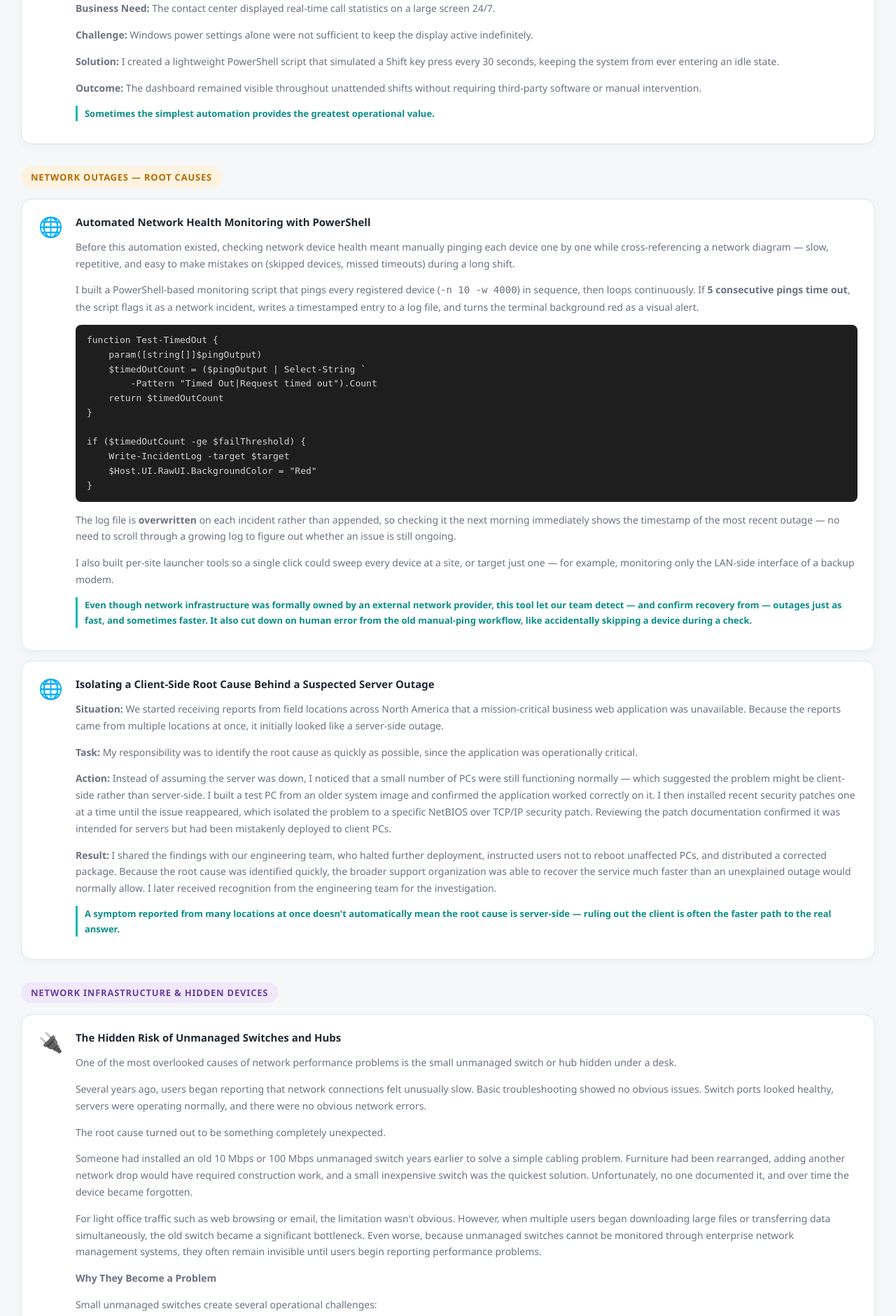
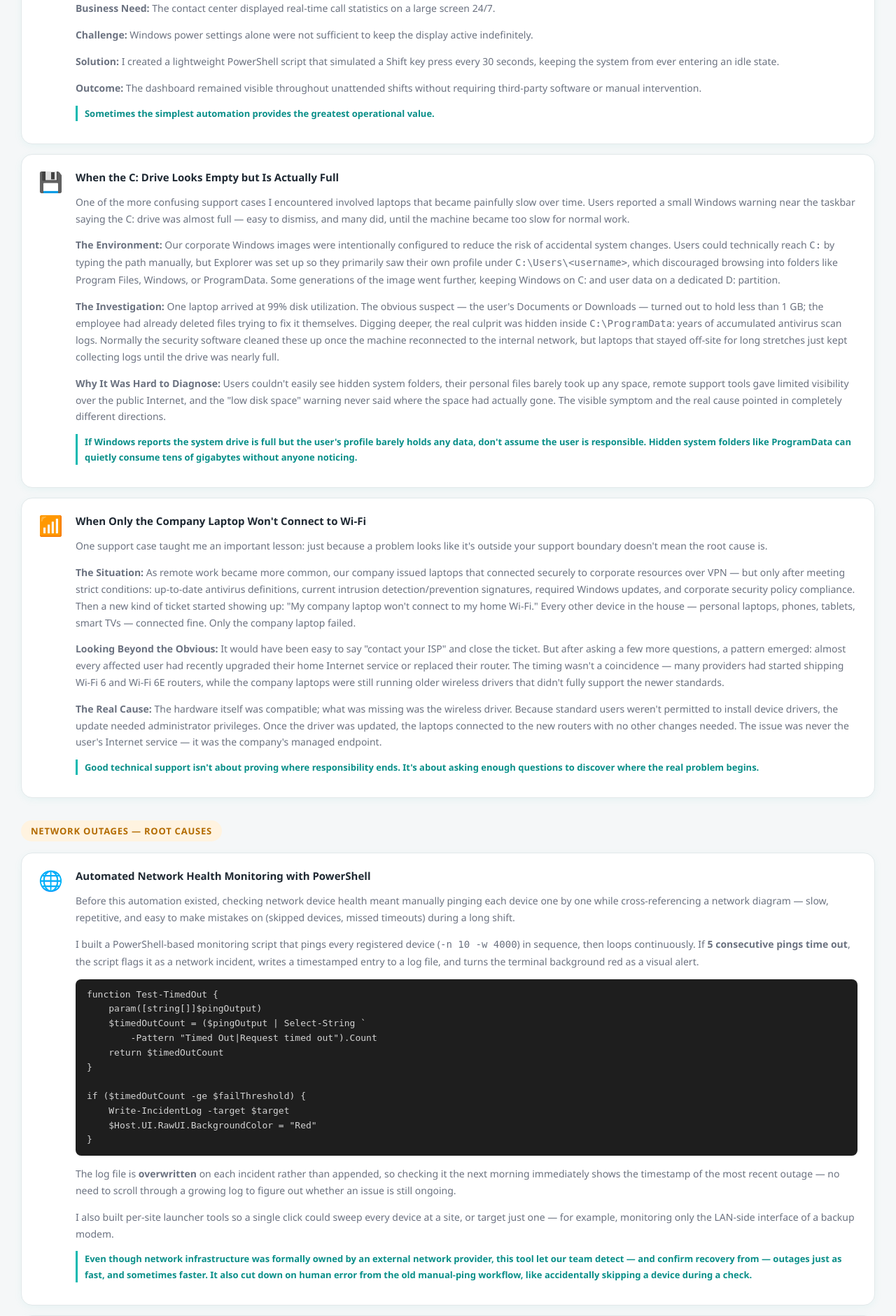
Before and after one commit to heelstriker/virtualhelpdesk, a Flask app: page /field_notes in a window 1280 px wide. Shown: the part 392-2272 px from the top of the page at 70% size. Run offline with Flask 3, Linux system fonts and the light colour scheme.

Commit message:
update Field Notes

```diff
--- a/templates/field_notes.html
+++ b/templates/field_notes.html
@@ -46,6 +46,106 @@
                 </p>
                 <p class="fn-lesson">
                     Sometimes the simplest automation provides the greatest operational value.
+                </p>
+            </div>
+        </div>
+    </div>
+
+    <div class="fn-card">
+        <div class="fn-icon">💾</div>
+        <div class="fn-body">
+            <div class="fn-title">When the C: Drive Looks Empty but Is Actually Full</div>
+            <div class="fn-desc">
+                <p>
+                    One of the more confusing support cases I encountered involved laptops
+                    that became painfully slow over time. Users reported a small Windows
+                    warning near the taskbar saying the C: drive was almost full — easy to
+                    dismiss, and many did, until the machine became too slow for normal
+                    work.
+                </p>
+                <p>
+                    <strong>The Environment:</strong> Our corporate Windows images were
+                    intentionally configured to reduce the risk of accidental system
+                    changes. Users could technically reach <code>C:</code> by typing the
+                    path manually, but Explorer was set up so they primarily saw their own
+                    profile under <code>C:\Users\&lt;username&gt;</code>, which discouraged
+                    browsing into folders like Program Files, Windows, or ProgramData. Some
+                    generations of the image went further, keeping Windows on C: and user
+                    data on a dedicated D: partition.
+                </p>
+                <p>
+                    <strong>The Investigation:</strong> One laptop arrived at 99% disk
+                    utilization. The obvious suspect — the user's Documents or Downloads —
+                    turned out to hold less than 1 GB; the employee had already deleted
+                    files trying to fix it themselves. Digging deeper, the real culprit was
+                    hidden inside <code>C:\ProgramData</code>: years of accumulated
+                    antivirus scan logs. Normally the security software cleaned these up
+                    once the machine reconnected to the internal network, but laptops that
+                    stayed off-site for long stretches just kept collecting logs until the
+                    drive was nearly full.
+                </p>
+                <p>
+                    <strong>Why It Was Hard to Diagnose:</strong> Users couldn't easily see
+                    hidden system folders, their personal files barely took up any space,
+                    remote support tools gave limited visibility over the public Internet,
+                    and the "low disk space" warning never said where the space had
+                    actually gone. The visible symptom and the real cause pointed in
+                    completely different directions.
+                </p>
+                <p class="fn-lesson">
+                    If Windows reports the system drive is full but the user's profile
+                    barely holds any data, don't assume the user is responsible. Hidden
+                    system folders like ProgramData can quietly consume tens of gigabytes
+                    without anyone noticing.
+                </p>
+            </div>
+        </div>
+    </div>
+
+    <div class="fn-card">
+        <div class="fn-icon">📶</div>
+        <div class="fn-body">
+            <div class="fn-title">When Only the Company Laptop Won't Connect to Wi-Fi</div>
+            <div class="fn-desc">
+                <p>
+                    One support case taught me an important lesson: just because a problem
+                    looks like it's outside your support boundary doesn't mean the root
+                    cause is.
+                </p>
+                <p>
+                    <strong>The Situation:</strong> As remote work became more common, our
+                    company issued laptops that connected securely to corporate resources
+                    over VPN — but only after meeting strict conditions: up-to-date
+                    antivirus definitions, current intrusion detection/prevention
+                    signatures, required Windows updates, and corporate security policy
+                    compliance. Then a new kind of ticket started showing up: "My company
+                    laptop won't connect to my home Wi-Fi." Every other device in the house
+                    — personal laptops, phones, tablets, smart TVs — connected fine. Only
+                    the company laptop failed.
+                </p>
+                <p>
+                    <strong>Looking Beyond the Obvious:</strong> It would have been easy to
+                    say "contact your ISP" and close the ticket. But after asking a few
+                    more questions, a pattern emerged: almost every affected user had
+                    recently upgraded their home Internet service or replaced their
+                    router. The timing wasn't a coincidence — many providers had started
+                    shipping Wi-Fi 6 and Wi-Fi 6E routers, while the company laptops were
+                    still running older wireless drivers that didn't fully support the
+                    newer standards.
+                </p>
+                <p>
+                    <strong>The Real Cause:</strong> The hardware itself was compatible;
+                    what was missing was the wireless driver. Because standard users
+                    weren't permitted to install device drivers, the update needed
+                    administrator privileges. Once the driver was updated, the laptops
+                    connected to the new routers with no other changes needed. The issue
+                    was never the user's Internet service — it was the company's managed
+                    endpoint.
+                </p>
+                <p class="fn-lesson">
+                    Good technical support isn't about proving where responsibility ends.
+                    It's about asking enough questions to discover where the real problem
+                    begins.
                 </p>
             </div>
         </div>
```
Also changed, not shown: 3 other files.
